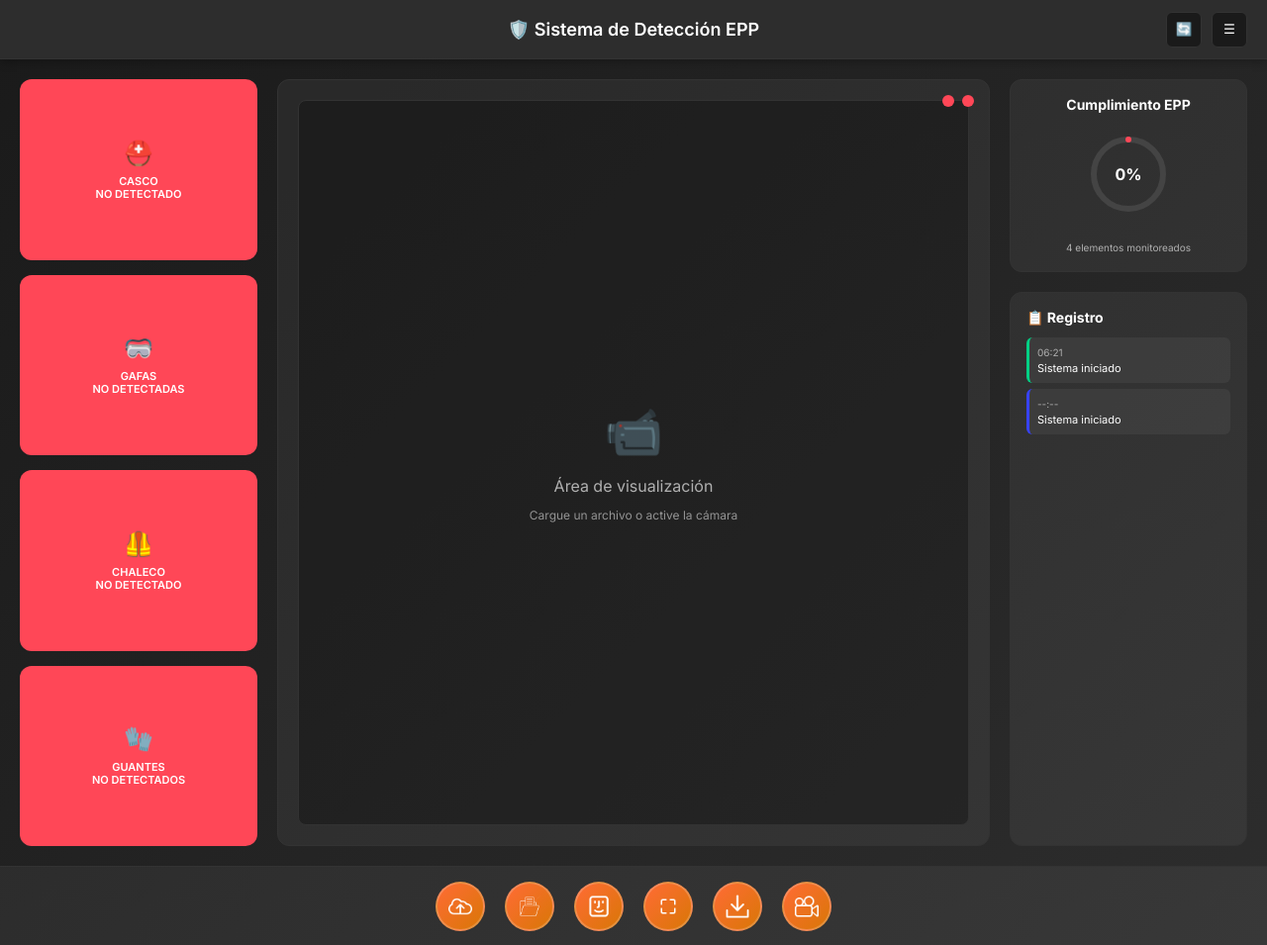
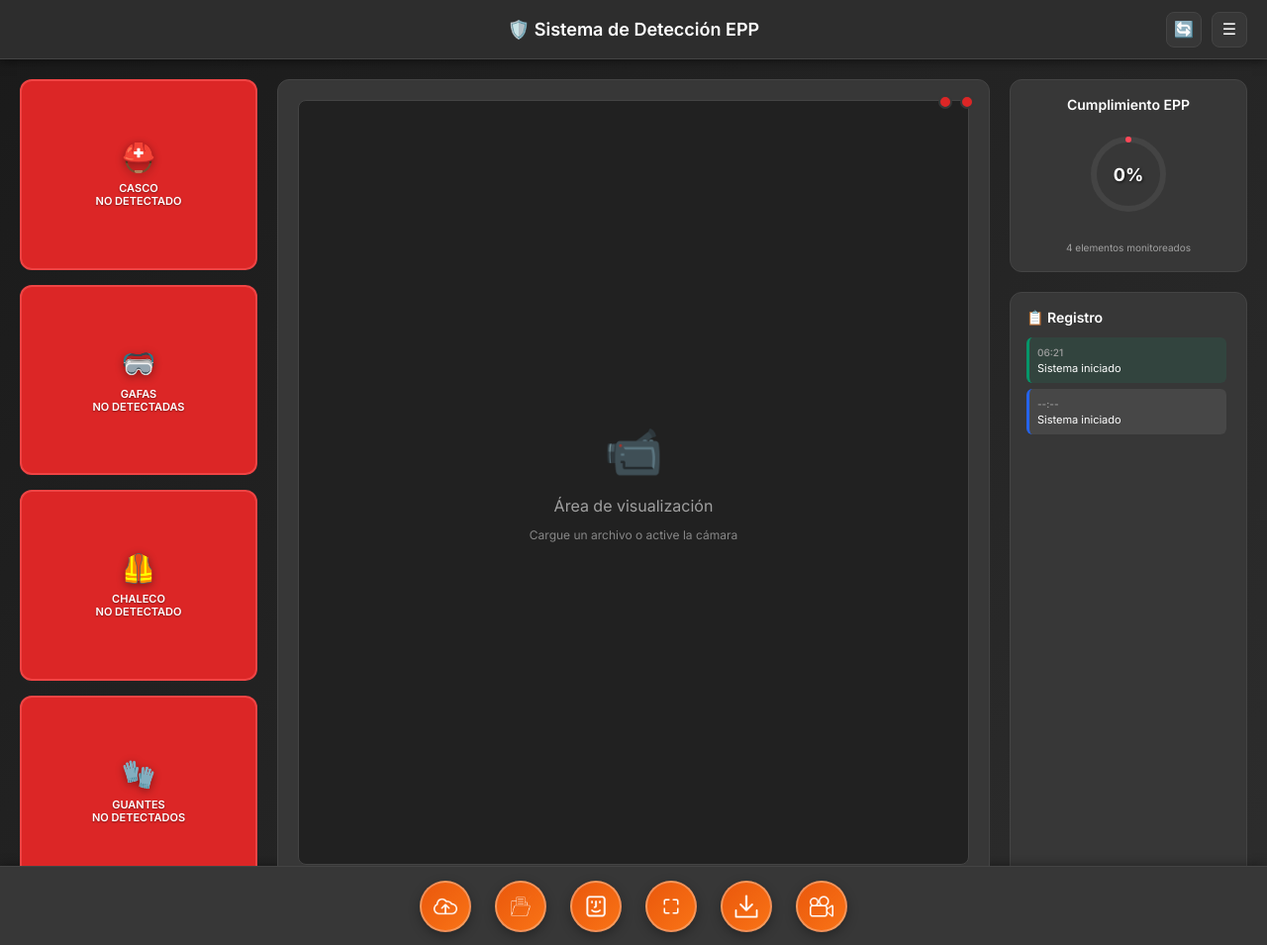
Before and after one commit to Jjmoreno24/Deteccion-de-EPP-en-area-de-Construccion, a Flask app: page / in a window 1280 px wide. Shown: the whole page at 99% size. Run offline with Flask 3, Linux system fonts and the light colour scheme.

Commit message:
Ajuste de Style

```diff
--- a/web-app/project/static/css/styles.css
+++ b/web-app/project/static/css/styles.css
@@ -4,13 +4,18 @@
 :root {
     --bg-dark: #1a1a1a;
     --bg-light: #2d2d2d;
-    --border: #333;
+    --bg-card: #373737;
+    --border: #444444;
     --text: #ffffff;
-    --text-dim: #b0b0b0;
-    --red: #ff4757;
-    --green: #00d084;
-    --orange: #ff6b35;
-    --blue: #3742fa;
+    --text-dim: #a0a0a0;
+    --red: #dc2626;
+    --red-light: #ef4444;
+    --green: #059669;
+    --green-light: #10b981;
+    --orange: #ea580c;
+    --orange-light: #f97316;
+    --blue: #2563eb;
+    --blue-light: #3b82f6;
 }
 
 /* ===== RESET ===== */
@@ -37,7 +42,7 @@ body {
     display: flex;
     align-items: center;
     padding: 0 20px;
-    box-shadow: 0 2px 10px rgba(0,0,0,0.3);
+    box-shadow: 0 2px 10px rgba(0,0,0,0.5);
 }
 
 .header-spacer {
@@ -61,19 +66,21 @@ body {
 .header-btn {
     width: 36px;
     height: 36px;
-    background: var(--bg-dark);
+    background: var(--bg-card);
     border: 1px solid var(--border);
-    border-radius: 6px;
+    border-radius: 8px;
     color: var(--text);
     cursor: pointer;
     display: flex;
     align-items: center;
     justify-content: center;
     transition: all 0.2s;
+    font-size: 16px;
 }
 
 .header-btn:hover {
     background: var(--border);
+    transform: translateY(-1px);
 }
 
 /* ===== DROPDOWN ===== */
@@ -86,11 +93,11 @@ body {
     position: absolute;
     right: 0;
     top: 100%;
-    background: var(--bg-light);
+    background: var(--bg-card);
     border: 1px solid var(--border);
-    border-radius: 6px;
+    border-radius: 8px;
     min-width: 160px;
-    box-shadow: 0 4px 20px rgba(0,0,0,0.5);
+    box-shadow: 0 8px 24px rgba(0,0,0,0.6);
     z-index: 1000;
     margin-top: 4px;
 }
@@ -143,46 +150,73 @@ body {
 
 .epp-item {
     background: var(--red);
+    border: 2px solid var(--red-light);
     border-radius: 12px;
     padding: 16px;
     text-align: center;
     color: white;
-    transition: all 0.3s;
+    transition: all 0.4s cubic-bezier(0.4, 0, 0.2, 1);
     cursor: pointer;
     flex: 1;
     display: flex;
     flex-direction: column;
     align-items: center;
     justify-content: center;
+    position: relative;
+    overflow: hidden;
+}
+
+.epp-item::before {
+    content: '';
+    position: absolute;
+    top: 0;
+    left: -100%;
+    width: 100%;
+    height: 100%;
+    background: linear-gradient(90deg, transparent, rgba(255,255,255,0.2), transparent);
+    transition: left 0.5s;
+}
+
+.epp-item:hover::before {
+    left: 100%;
 }
 
 .epp-item.detected {
     background: var(--green);
-    box-shadow: 0 0 20px rgba(0, 208, 132, 0.4);
-    animation: pulse 2s infinite;
+    border-color: var(--green-light);
+    box-shadow: 0 0 25px rgba(16, 185, 129, 0.4);
+    animation: pulseGreen 2s infinite;
 }
 
-@keyframes pulse {
-    0%, 100% { transform: scale(1); }
-    50% { transform: scale(1.05); }
+@keyframes pulseGreen {
+    0%, 100% {
+        transform: scale(1);
+        box-shadow: 0 0 25px rgba(16, 185, 129, 0.4);
+    }
+    50% {
+        transform: scale(1.05);
+        box-shadow: 0 0 35px rgba(16, 185, 129, 0.6);
+    }
 }
 
 .epp-icon {
-    font-size: 24px;
+    font-size: 28px;
     margin-bottom: 8px;
+    filter: drop-shadow(0 2px 4px rgba(0,0,0,0.4));
 }
 
 .epp-text {
     font-size: 11px;
     font-weight: 600;
     line-height: 1.2;
+    text-shadow: 0 1px 2px rgba(0,0,0,0.4);
 }
 
 /* ===== CENTER PANEL ===== */
 .center-panel {
-    background: rgba(255,255,255,0.05);
+    background: var(--bg-card);
+    border: 1px solid var(--border);
     border-radius: 12px;
-    border: 1px solid var(--border);
     padding: 20px;
     position: relative;
     display: flex;
@@ -199,27 +233,28 @@ body {
 }
 
 .dot {
-    width: 12px;
-    height: 12px;
+    width: 14px;
+    height: 14px;
     border-radius: 50%;
     background: var(--red);
     transition: all 0.3s;
+    border: 2px solid var(--bg-card);
 }
 
 .dot.active {
     background: var(--green);
-    box-shadow: 0 0 10px var(--green);
+    box-shadow: 0 0 15px rgba(16, 185, 129, 0.6);
     animation: blink 1.5s infinite;
 }
 
 @keyframes blink {
     0%, 100% { opacity: 1; }
-    50% { opacity: 0.5; }
+    50% { opacity: 0.6; }
 }
 
 .video-area {
     flex: 1;
-    background: rgba(0,0,0,0.3);
+    background: rgba(0,0,0,0.4);
     border-radius: 8px;
     display: flex;
     align-items: center;
@@ -263,7 +298,7 @@ body {
 }
 
 .chart-section {
-    background: rgba(255,255,255,0.05);
+    background: var(--bg-card);
     border: 1px solid var(--border);
     border-radius: 12px;
     padding: 16px;
@@ -274,6 +309,7 @@ body {
     font-size: 14px;
     margin-bottom: 12px;
     color: var(--text);
+    font-weight: 600;
 }
 
 .chart-container {
@@ -288,9 +324,10 @@ body {
     top: 50%;
     left: 50%;
     transform: translate(-50%, -50%);
-    font-size: 16px;
+    font-size: 18px;
     font-weight: 700;
     color: var(--text);
+    text-shadow: 1px 1px 3px rgba(0,0,0,0.7);
 }
 
 .chart-section small {
@@ -299,11 +336,11 @@ body {
 }
 
 .log-section {
-    background: rgba(255,255,255,0.05);
+    background: var(--bg-card);
     border: 1px solid var(--border);
     border-radius: 12px;
     padding: 16px;
-    flex: 1;
+    height: 600px; /* ALTURA FIJA */
     display: flex;
     flex-direction: column;
     overflow: hidden;
@@ -313,13 +350,17 @@ body {
     font-size: 14px;
     margin-bottom: 12px;
     color: var(--text);
+    font-weight: 600;
+    flex-shrink: 0; /* No comprimir título */
 }
 
 .log-container {
     flex: 1;
     overflow-y: auto;
+    overflow-x: hidden;
     scrollbar-width: thin;
     scrollbar-color: var(--border) transparent;
+    padding-right: 4px;
 }
 
 .log-container::-webkit-scrollbar {
@@ -333,74 +374,115 @@ body {
 .log-container::-webkit-scrollbar-thumb {
     background: var(--border);
     border-radius: 3px;
+    border: 1px solid var(--bg-card);
+}
+
+.log-container::-webkit-scrollbar-thumb:hover {
+    background: var(--text-dim);
 }
 
 .log-item {
-    background: rgba(255,255,255,0.05);
+    background: rgba(255,255,255,0.08);
     border-radius: 6px;
     padding: 8px;
     margin-bottom: 6px;
     border-left: 3px solid var(--blue);
     font-size: 11px;
+    flex-shrink: 0; /* No comprimir items */
 }
 
 .log-item.success {
     border-left-color: var(--green);
+    background: rgba(16, 185, 129, 0.1);
 }
 
 .log-item.warning {
     border-left-color: var(--orange);
+    background: rgba(234, 88, 12, 0.1);
 }
 
 .log-time {
     color: var(--text-dim);
     font-size: 10px;
+    font-weight: 500;
 }
 
 .log-msg {
     display: block;
     margin-top: 2px;
+    color: var(--text);
 }
 
 /* ===== FOOTER CONTROLS ===== */
 .controls {
-    background: rgba(255,255,255,0.05);
+    background: var(--bg-card);
     border-top: 1px solid var(--border);
     display: flex;
     justify-content: center;
     align-items: center;
-    gap: 20px;
+    gap: 24px;
     padding: 16px;
+    box-shadow: 0 -2px 10px rgba(0,0,0,0.3);
 }
 
 .control-btn {
-    width: 50px;
-    height: 50px;
+    width: 52px;
+    height: 52px;
     border-radius: 50%;
-    background: linear-gradient(135deg, var(--orange), #d97706);
-    border: 2px solid rgba(255,255,255,0.2);
+    background: linear-gradient(135deg, var(--orange), var(--orange-light));
+    border: 2px solid rgba(255,255,255,0.3);
     cursor: pointer;
     display: flex;
     align-items: center;
     justify-content: center;
-    transition: all 0.3s;
+    transition: all 0.3s cubic-bezier(0.4, 0, 0.2, 1);
     position: relative;
+    box-shadow: 0 4px 12px rgba(0,0,0,0.3);
+}
+
+.control-btn::before {
+    content: '';
+    position: absolute;
+    top: 50%;
+    left: 50%;
+    width: 0;
+    height: 0;
+    background: rgba(255,255,255,0.3);
+    border-radius: 50%;
+    transition: all 0.3s ease;
+    transform: translate(-50%, -50%);
 }
 
 .control-btn:hover {
-    transform: translateY(-2px);
-    box-shadow: 0 8px 20px rgba(0,0,0,0.3);
+    transform: translateY(-2px) scale(1.05);
+    box-shadow: 0 8px 20px rgba(0,0,0,0.4);
+}
+
+.control-btn:hover::before {
+    width: 100%;
+    height: 100%;
 }
 
 .control-btn.active {
-    background: linear-gradient(135deg, var(--green), #059669);
-    box-shadow: 0 0 20px rgba(0, 208, 132, 0.4);
+    background: linear-gradient(135deg, var(--green), var(--green-light));
+    box-shadow: 0 0 25px rgba(16, 185, 129, 0.5);
+    animation: activeBtn 2s infinite;
+}
+
+@keyframes activeBtn {
+    0%, 100% {
+        box-shadow: 0 0 25px rgba(16, 185, 129, 0.5);
+    }
+    50% {
+        box-shadow: 0 0 35px rgba(16, 185, 129, 0.7);
+    }
 }
 
 .control-btn img {
     width: 24px;
     height: 24px;
     filter: brightness(0) invert(1);
+    transition: filter 0.3s;
 }
 
 /* ===== NOTIFICATIONS ===== */
@@ -408,16 +490,18 @@ body {
     position: fixed;
     top: 80px;
     right: 20px;
-    background: var(--bg-light);
+    background: var(--bg-card);
     border: 1px solid var(--border);
     border-radius: 8px;
     padding: 12px 16px;
     color: var(--text);
     font-size: 14px;
-    box-shadow: 0 4px 20px rgba(0,0,0,0.5);
+    font-weight: 500;
+    box-shadow: 0 8px 24px rgba(0,0,0,0.6);
     transform: translateX(100%);
-    transition: transform 0.3s;
+    transition: transform 0.3s ease;
     z-index: 1000;
+    min-width: 260px;
 }
 
 .notification.show {
@@ -462,6 +546,10 @@ body {
     .chart-section, .log-section {
         flex: 1;
     }
+
+    .log-section {
+        height: 200px;
+    }
 }
 
 @media (max-width: 768px) {
```
